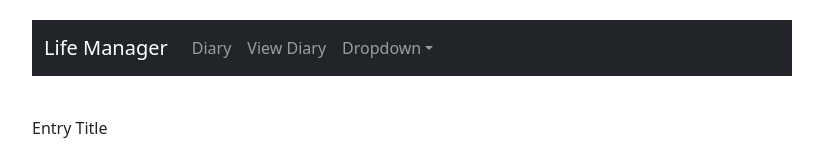
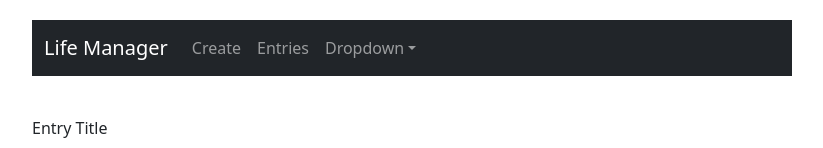
Before and after one commit to isaacwnsolomon/DataRepProject, a React (Create React App) app: page /create in a window 1280 px wide. Shown: the top 148 px of the page, without its empty margins (228-1051 px from the left). Built offline with nearby package versions, Linux system fonts and the light colour scheme.

Commit message:
Added tired to moods

```diff
--- a/src/components/diaryentry.js
+++ b/src/components/diaryentry.js
@@ -65,6 +65,7 @@ const DiaryEntry = () => {
           <option value="neutral">Neutral</option>
           <option value="excited">Excited</option>
           <option value="angry">Angry</option>
+          <option value="tired">Tired</option>
         </Form.Select>
       </Form.Group>
 
--- a/src/components/navigationbar.js
+++ b/src/components/navigationbar.js
@@ -13,8 +13,8 @@ const NavigationBar = () => {
         <Navbar.Toggle aria-controls="basic-navbar-nav" />
         <Navbar.Collapse id="basic-navbar-nav">
           <Nav className="me-auto">
-            <Nav.Link href="/create">Diary</Nav.Link>
-            <Nav.Link href="/viewdiary">View Diary</Nav.Link>
+            <Nav.Link href="/create">Create</Nav.Link>
+            <Nav.Link href="/viewdiary">Entries</Nav.Link>
 
             <NavDropdown title="Dropdown" id="basic-nav-dropdown">
               <NavDropdown.Item href="#action/3.1">Action</NavDropdown.Item>
```
Also changed, not shown: 1 other file (tests, documents, lock files or other folders).
